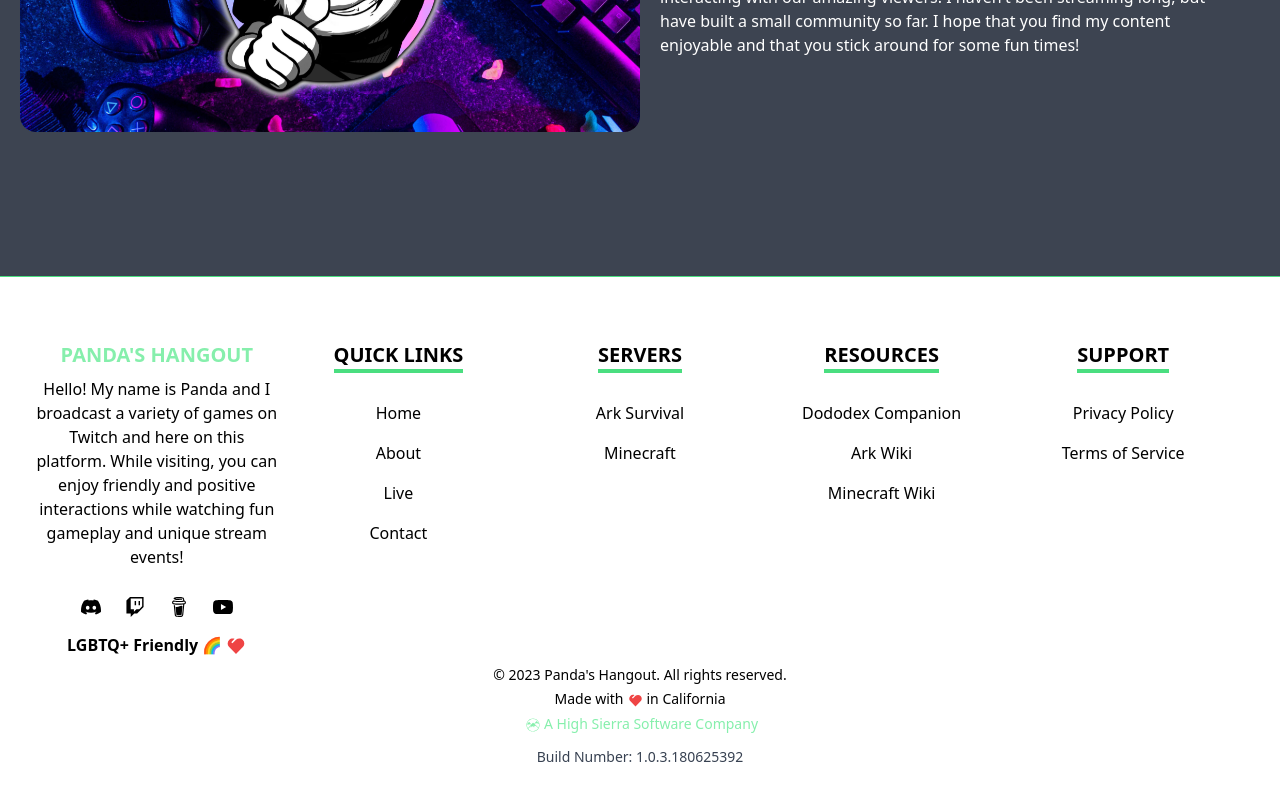
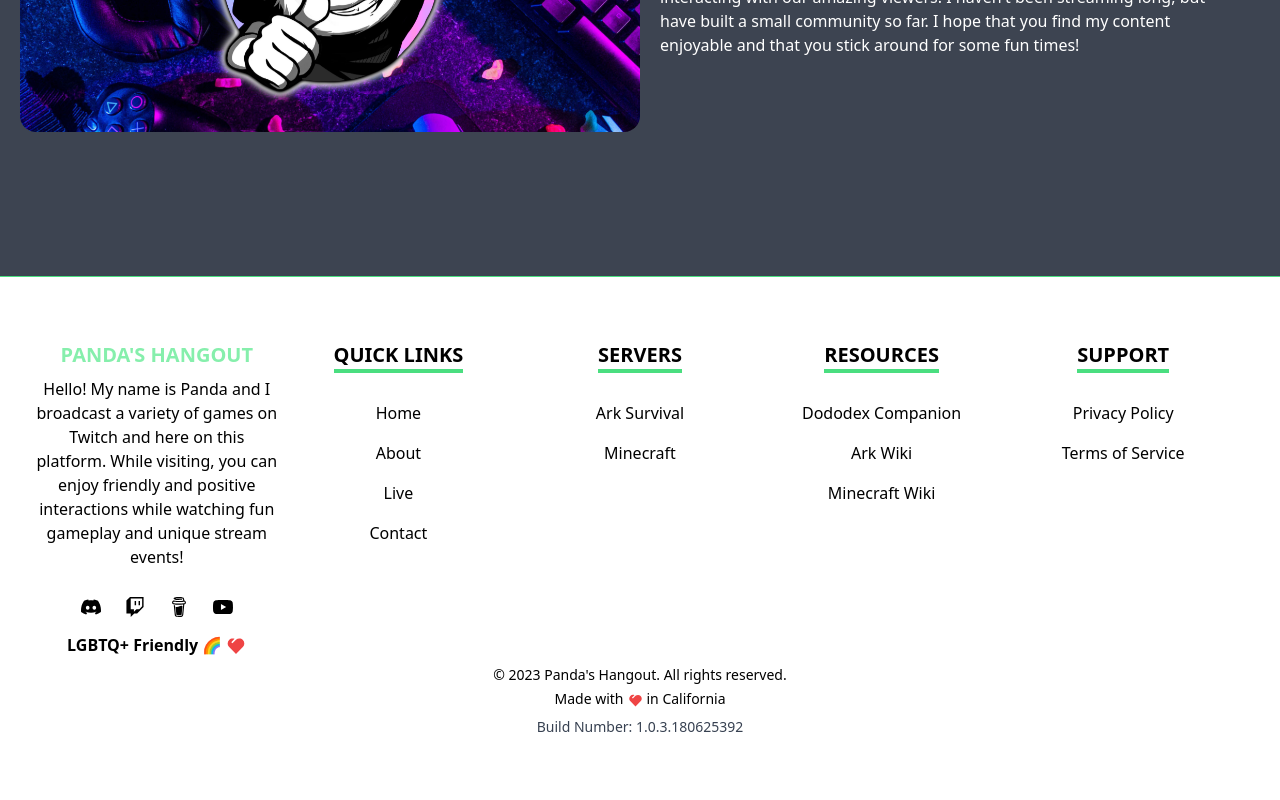
Before and after one commit to Immain/PandasHangout-March2023, a React (Vite) app: page /live in a window 1280 px wide. Shown: the part 2650-3450 px from the top of the page. Built offline with nearby package versions, Linux system fonts and the light colour scheme; no server answers.

Commit message:
Update Footer.jsx

```diff
--- a/src/Navigation/Footer.jsx
+++ b/src/Navigation/Footer.jsx
@@ -146,14 +146,6 @@ const Footer = () => {
           in California
         </p>
         <div>
-          <p className="text-sm text-green-300 inline-flex">
-            <span className="pt-1 px-1">
-              <GiMountains />
-            </span>
-            A High Sierra Software Company
-          </p>
-        </div>
-        <div>
           <p className="text-sm text-gray-700 inline-flex select-none">
             Build Number: 1.0.3.180625392{" "}
           </p>
```
